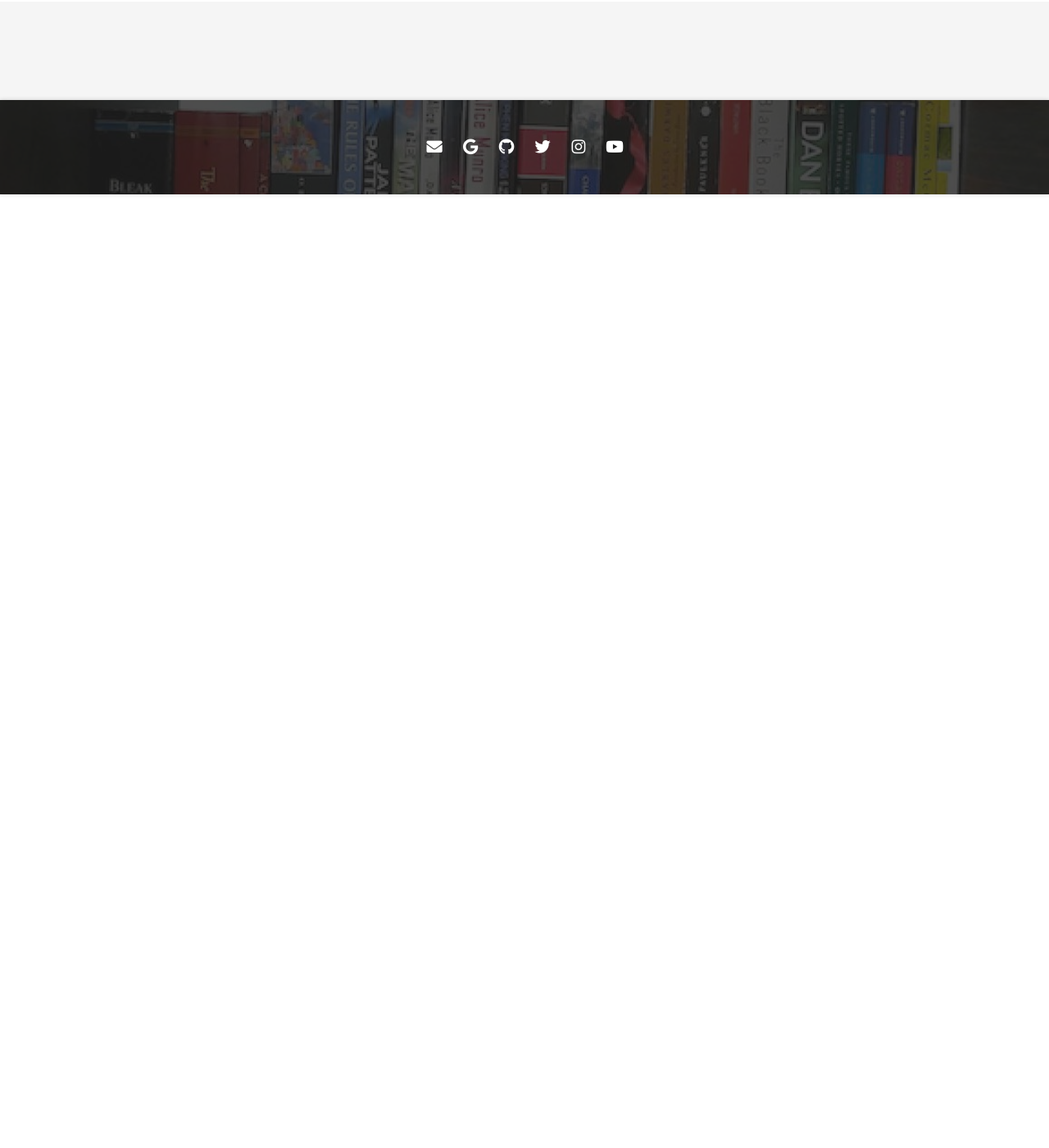
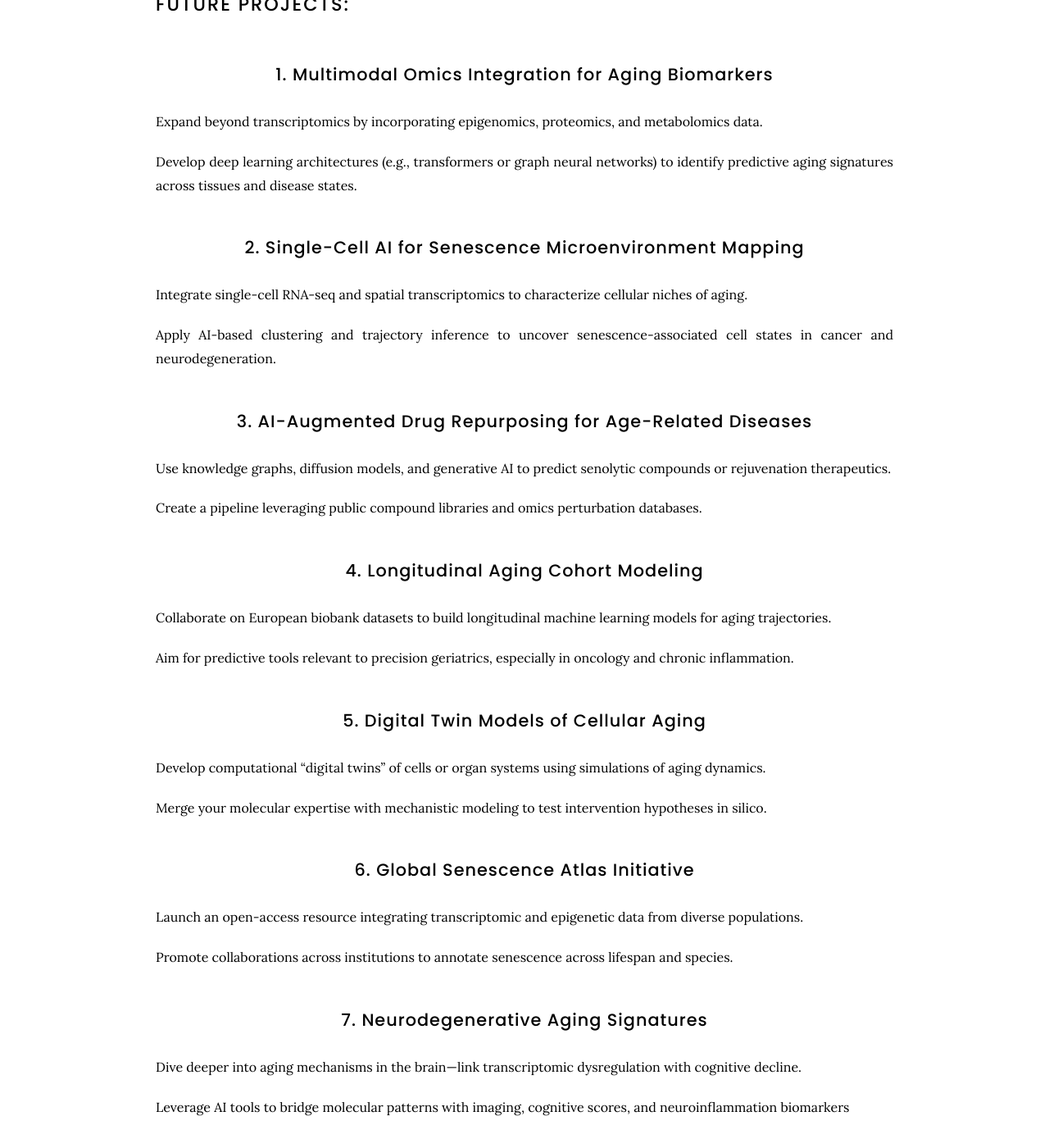
Before and after one commit to Hossein-Fallahi/Fallahi-Bioinformatics-Lab, a Jekyll site: the page built from projects/index.md, in a window 1280 px wide and 1400 px high, scrolled down 1247 px. Shown: the whole window at 82% size. Built offline with Jekyll 4.4.1, drawn with Linux system fonts in a browser that asks for light colours; nearby versions of some CDN libraries; before the commit the page ends 1484 px from its top, so only the background shows below that.

Commit message:
Update index.md

```diff
--- a/projects/index.md
+++ b/projects/index.md
@@ -35,4 +35,42 @@ nav:
 *In these projects, we are looking at the metabolism-related gene regulatory networks in various diseases, including breast cancer, diabetes [More Information](https://fallahi-bioinformatics-lab.github.io/Lipids-and-Protein-metabolism-in-diabetes-and-cancer/)
 {:.left}
 
+# Future projects:
+{:.left}
+## 1. Multimodal Omics Integration for Aging Biomarkers
+Expand beyond transcriptomics by incorporating epigenomics, proteomics, and metabolomics data.
+
+Develop deep learning architectures (e.g., transformers or graph neural networks) to identify predictive aging signatures across tissues and disease states.
+
+## 2. Single-Cell AI for Senescence Microenvironment Mapping
+Integrate single-cell RNA-seq and spatial transcriptomics to characterize cellular niches of aging.
+
+Apply AI-based clustering and trajectory inference to uncover senescence-associated cell states in cancer and neurodegeneration.
+
+## 3. AI-Augmented Drug Repurposing for Age-Related Diseases
+Use knowledge graphs, diffusion models, and generative AI to predict senolytic compounds or rejuvenation therapeutics.
+
+Create a pipeline leveraging public compound libraries and omics perturbation databases.
+
+## 4. Longitudinal Aging Cohort Modeling
+Collaborate on European biobank datasets to build longitudinal machine learning models for aging trajectories.
+
+Aim for predictive tools relevant to precision geriatrics, especially in oncology and chronic inflammation.
+
+## 5. Digital Twin Models of Cellular Aging
+Develop computational “digital twins” of cells or organ systems using simulations of aging dynamics.
+
+Merge your molecular expertise with mechanistic modeling to test intervention hypotheses in silico.
+
+## 6. Global Senescence Atlas Initiative
+Launch an open-access resource integrating transcriptomic and epigenetic data from diverse populations.
+
+Promote collaborations across institutions to annotate senescence across lifespan and species.
+
+## 7. Neurodegenerative Aging Signatures
+Dive deeper into aging mechanisms in the brain—link transcriptomic dysregulation with cognitive decline.
+
+Leverage AI tools to bridge molecular patterns with imaging, cognitive scores, and neuroinflammation biomarkers
+{:.left}
+
 {% include section.html %}
```
